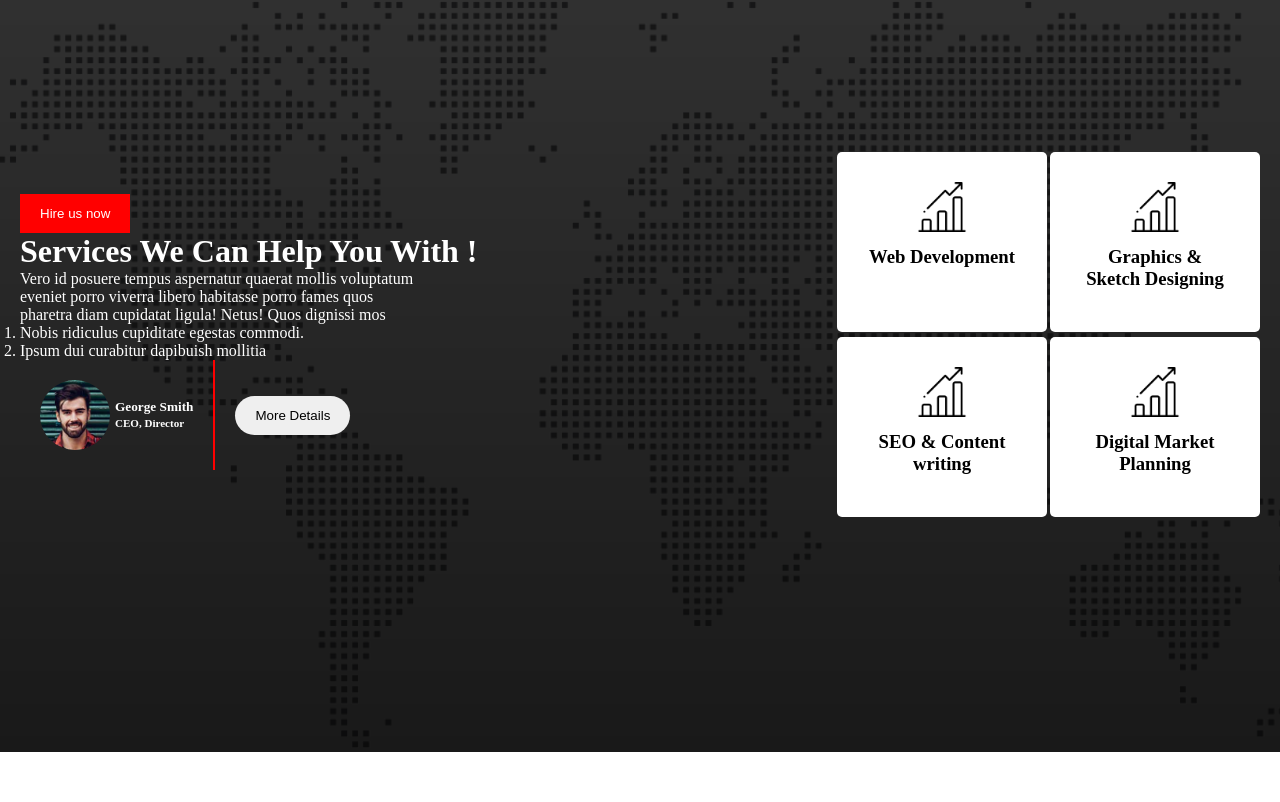
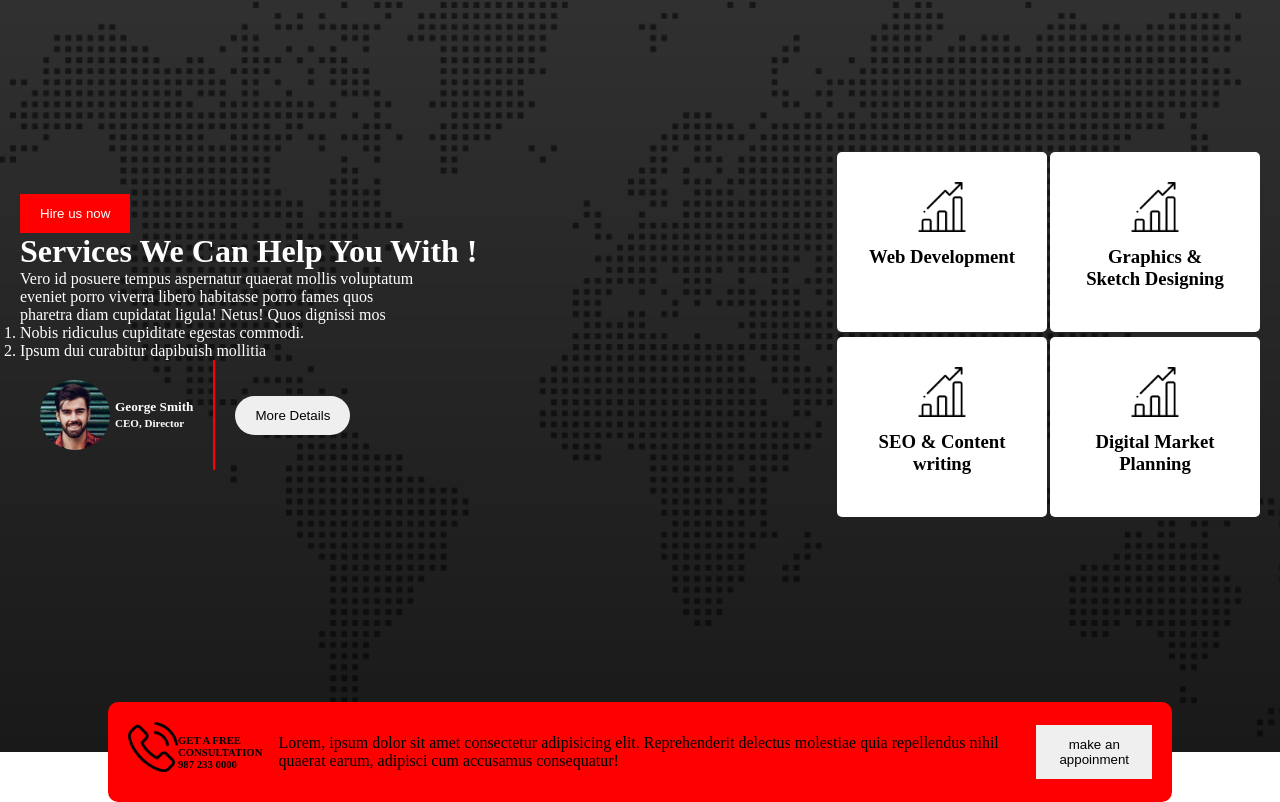
Before and after one commit to khaled0915/digital-agency-website, a plain HTML site: page index.html in a window 1280 px wide. Shown: the part 957-1759 px from the top of the page. Before the commit the page ends 1709 px from the top, so only its background shows below. Drawn offline with Linux system fonts and the light colour scheme.

Commit message:
appoinment section added

```diff
--- a/index.html
+++ b/index.html
@@ -97,9 +97,20 @@
 
             </div>
 
+        </div>
+        <div class="appoinment-container">
+          <div class="appoinment-call">
+            <img class="icon" src="./asset/icons/phone-call.png" alt="">
+            <h6>GET A FREE CONSULTATION <br>
+                987 233 0000</h6>
 
-
-
+          </div>
+          <div class="appoinment-desc">
+            <p>Lorem, ipsum dolor sit amet consectetur adipisicing elit. Reprehenderit delectus molestiae quia repellendus nihil quaerat earum, adipisci cum accusamus consequatur!</p>
+          </div>
+        <div class="appoinment-btn">
+            <button class="btn">make an appoinment</button>
+        </div>
         </div>
 
 
--- a/styles.css
+++ b/styles.css
@@ -120,3 +120,19 @@
 .details-btn{
     border-radius: 20px;
 }
+.appoinment-call{
+    display: flex;
+    align-items: center;
+}
+.appoinment-container{
+    display: flex;
+    justify-content: space-around;
+    width: 80%;
+    margin: auto;
+    padding: 20px;
+    background-color: red;
+    border-radius: 10px;
+    margin-top: -50px;
+    align-items: center;
+    gap: 10px;
+}
```
